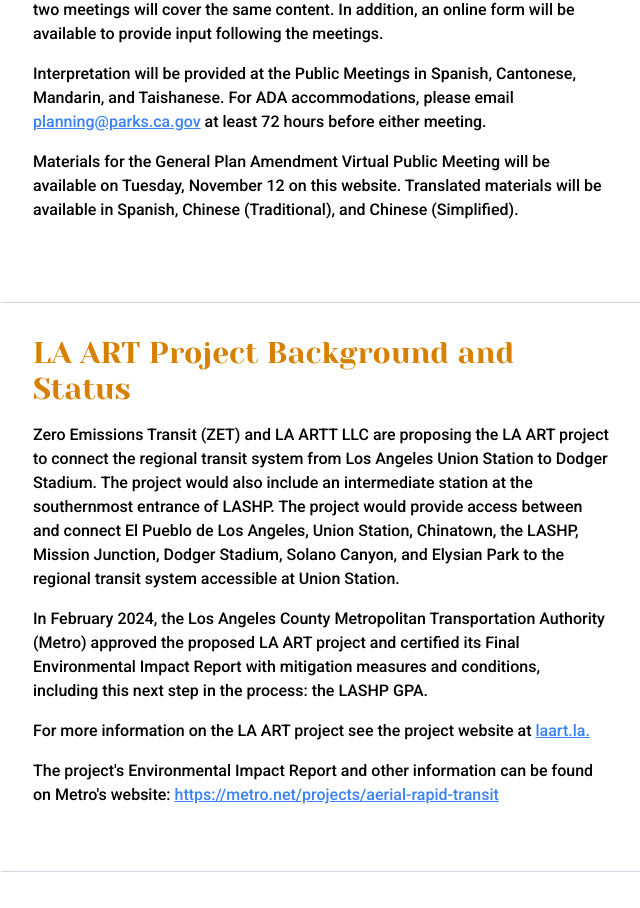
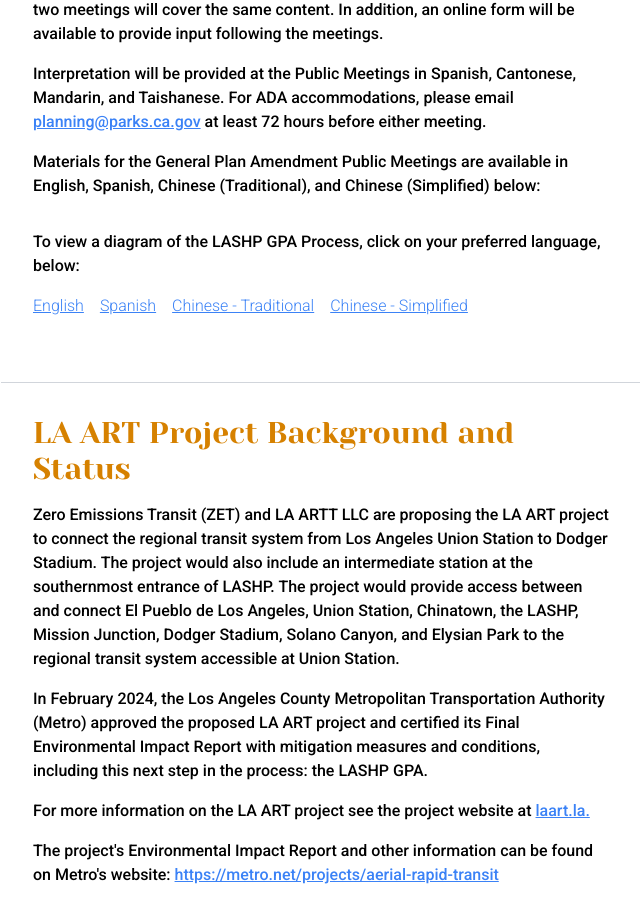
Before and after one commit to AECOMVizStudio/la_art, a React (Vite) app: page / in a window 1280 px wide. Shown: the part 2116-3024 px from the top of the page, without its empty margins (151-791 px from the left). Built offline with nearby package versions, Linux system fonts and the light colour scheme.

Commit message:
expandable specifically for meetings and materials section. Reusable

```diff
--- a/src/components/children/Headings/Meetings.tsx
+++ b/src/components/children/Headings/Meetings.tsx
@@ -1,4 +1,38 @@
+import MaterialsExpandable from "./reusable/MaterialsExpandable"
 
+interface MeetingMaterials {
+  key: number;
+  document: string;
+  label: string;
+  ref: string;
+}
+
+const inPersonPublicMeetingPresentationBoards: MeetingMaterials[] =[
+  {
+    key: 1,
+    document: "In-Person Public Meeting Presentation Boards (PDF)",
+    label: "English",
+    ref: "/pdf/English in person.pdf",
+  },
+  {
+    key: 2,
+    document: "In-Person Public Meeting Presentation Boards (PDF)",
+    label: "Spanish",
+    ref: "/pdf/Spanish in person.pdf",
+  },
+  {
+    key: 3,
+    document: "In-Person Public Meeting Presentation Boards (PDF)",
+    label: "Chinese - Traditional",
+    ref: "/pdf/Chinese in person.pdf",
+  },
+  {
+    key: 4,
+    document: "In-Person Public Meeting Presentation Boards (PDF)",
+    label: "Chinese - Simplified",
+    ref: "/pdf/Chinese in person.pdf",
+  },
+]
 
 
 const Upcoming = () => {
@@ -16,10 +50,9 @@
             <div className="font-medium pt-4">If you wish to receive plan and meeting notifications, please sign up by clicking the button under “Sign up to receive LASHP General Plan Amendment information.” </div>
             <p className="font-medium pt-4">California State Parks will be hosting two initial public meetings to provide information on the LASHP GPA process and the LA ART project, and to collect input on ideas and suggestions to be considered during the GPA process. These two meetings will cover the same content. In addition, an online form will be available to provide input following the meetings.</p>
             <p className="font-medium pt-4">Interpretation will be provided at the Public Meetings in Spanish, Cantonese, Mandarin, and Taishanese.  For ADA accommodations, please email <span className="text-blue-500 underline">planning@parks.ca.gov</span> at least 72 hours before either meeting.</p>
-            <p className="font-medium py-4">Materials for the General Plan Amendment Virtual Public Meeting will be available on Tuesday, November 12 on this website. Translated materials will be available in Spanish, Chinese (Traditional), and Chinese (Simplified).</p>
+            <p className="font-medium py-4">Materials for the General Plan Amendment Public Meetings are available in English, Spanish, Chinese (Traditional), and Chinese (Simplified) below:</p>
 
-
-
+          <MaterialsExpandable props={inPersonPublicMeetingPresentationBoards} />
 
           </section>
 
--- /dev/null
+++ b/src/components/children/Headings/reusable/MaterialsExpandable.tsx
@@ -0,0 +1,56 @@
+import { useState } from 'react';
+import { MaterialsExpandableProps } from '../../../../interfaces';
+
+const MaterialsExpandable = ({ props }: MaterialsExpandableProps) => {
+
+  const [expanded, setExpanded] = useState<boolean>(false)
+
+  const expandHandler = () => {
+    setExpanded(prev => !prev)
+  }
+
+  return (
+    <>
+      <p className="font-medium pt-4">
+        To view a diagram of the LASHP GPA Process, click on your preferred language, below:
+      </p>
+      {/* mobile view */}
+      <div className='sm:hidden' onClick={expandHandler}>
+        <div className="bg-gray-200 flex justify-between p-2">
+          <p className='text-center font-bold'>{props[0].document}</p>
+          <svg xmlns="http://www.w3.org/2000/svg" className="h-6 w-6 transition-transform duration-300 ease-in-out" fill="none" viewBox="0 0 24 24" stroke="currentColor"
+            style={{ transform: expanded ? 'rotate(180deg)' : 'rotate(0deg)' }}
+          >
+            <path strokeLinecap="round" strokeLinejoin="round" strokeWidth={2} d="M19 9l-7 7-7-7" />
+          </svg>
+        </div>
+
+        <div className={expanded ? 'grid grid-cols-4 gap-0' : 'hidden'}>
+          {props.map((material) => {
+            return (
+              <div key={material.key} className="flex justify-start items-stretch p-2 text-blue-500 underline border-2">
+                <a href='{material.ref}'>{material.label}</a>
+              </div>
+            )
+          })}
+        </div>
+      </div>
+      {/* desktop view */}
+      <div className="hidden sm:flex flex-row">
+        {props.map((material) => {
+          return (
+            <a
+              key={material.key}
+              href={material.ref}
+              target="_blank"
+              rel="noopener noreferrer"
+              className="text-blue-500 underline max-w-fit text-nowrap pt-4 sm:mr-4"
+            >{material.label}</a>
+          )
+        })}
+      </div>
+    </>
+  )
+}
+
+  export default MaterialsExpandable
```
